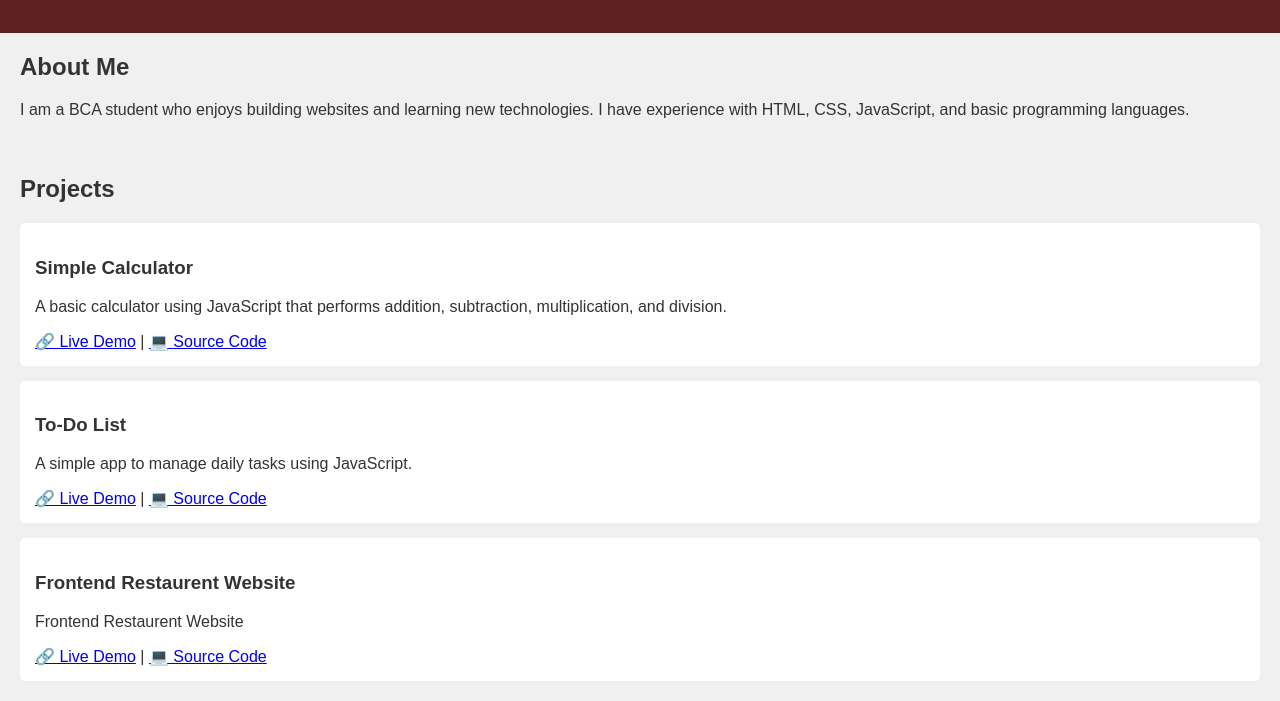
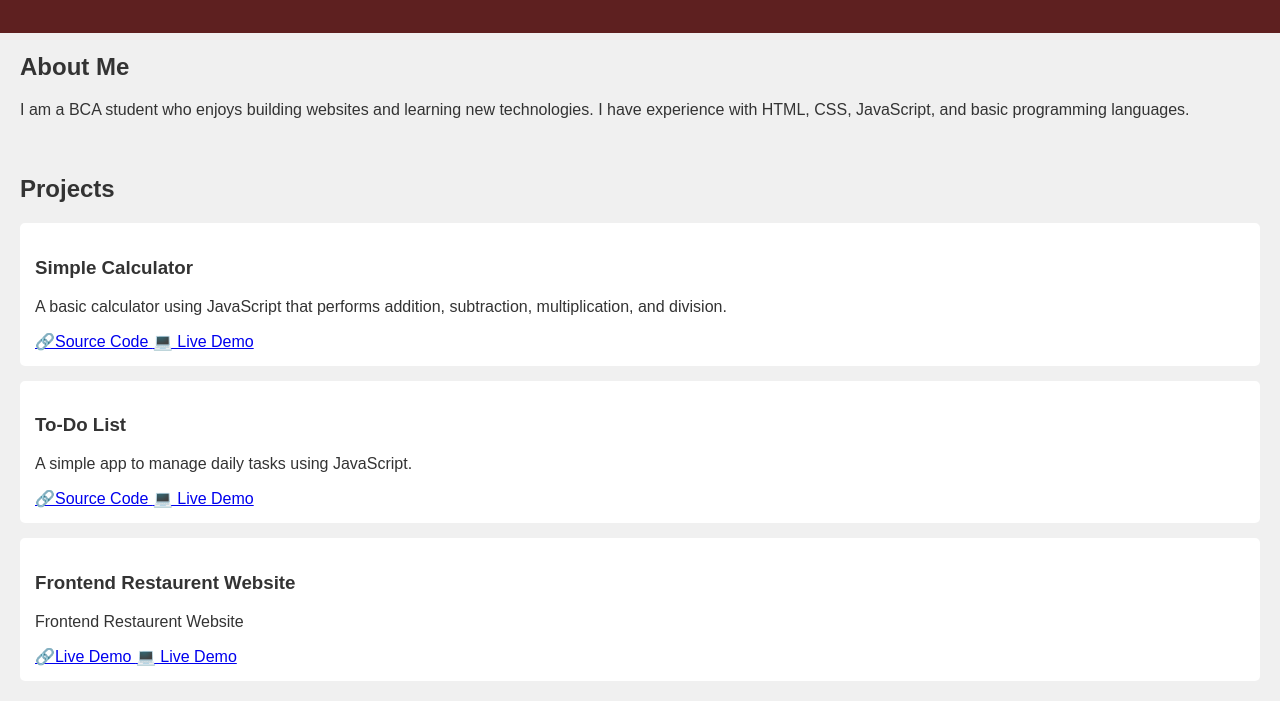
Before and after one commit to nidhi902/portfolio, a plain HTML site: page index.html in a window 1280 px wide. Shown: the part 99-800 px from the top of the page. Drawn offline with Linux system fonts and the light colour scheme.

Commit message:
another mistake resolve

```diff
--- a/index.html
+++ b/index.html
@@ -83,21 +83,21 @@
       <h3>Simple Calculator</h3>
       <p>A basic calculator using JavaScript that performs addition, subtraction, multiplication, and division.</p>
 
-      <a href="https://github.com/nidhi902/calculator-.git" target="_blank">🔗 Live Demo</a> |
-      <a href="https://nidhi902.github.io/calculator-/" target="_blank">💻 Source Code</a>
+      <a href="https://github.com/nidhi902/calculator-.git" target="_blank">🔗Source Code </a>
+      <a href="https://nidhi902.github.io/calculator-/" target="_blank">💻 Live Demo</a>
     </div>
 
     <div class="project">
       <h3>To-Do List</h3>
       <p>A simple app to manage daily tasks using JavaScript.</p>
-       <a href="https://github.com/nidhi902/basic-todo-list-project.git" target="_blank">🔗 Live Demo</a> |
-      <a href="https://nidhi902.github.io/basic-todo-list-project/" target="_blank">💻 Source Code</a>
+       <a href="https://github.com/nidhi902/basic-todo-list-project.git" target="_blank">🔗Source Code </a>
+      <a href="https://nidhi902.github.io/basic-todo-list-project/" target="_blank">💻 Live Demo</a>
     </div>
     <div class="project">
       <h3>Frontend Restaurent Website</h3>
       <p>Frontend Restaurent Website</p>
-       <a href="https://github.com/nidhi902/frontend-restaurent--website-.git" target="_blank">🔗 Live Demo</a> |
-      <a href="https://nidhi902.github.io/frontend-restaurent--website-/" target="_blank">💻 Source Code</a>
+       <a href="https://github.com/nidhi902/frontend-restaurent--website-.git" target="_blank">🔗Live Demo </a>
+      <a href="https://nidhi902.github.io/frontend-restaurent--website-/" target="_blank">💻 Live Demo</a>
     </div>
   </section>
 
```
